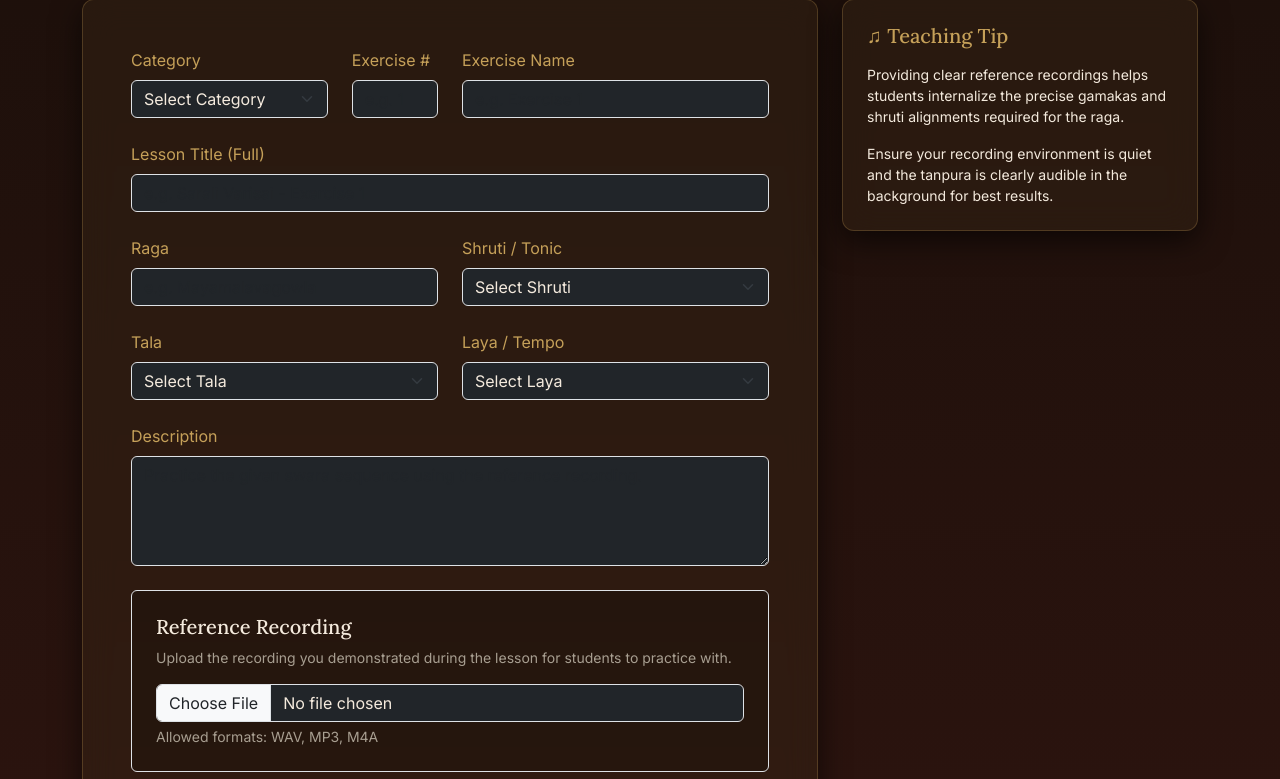
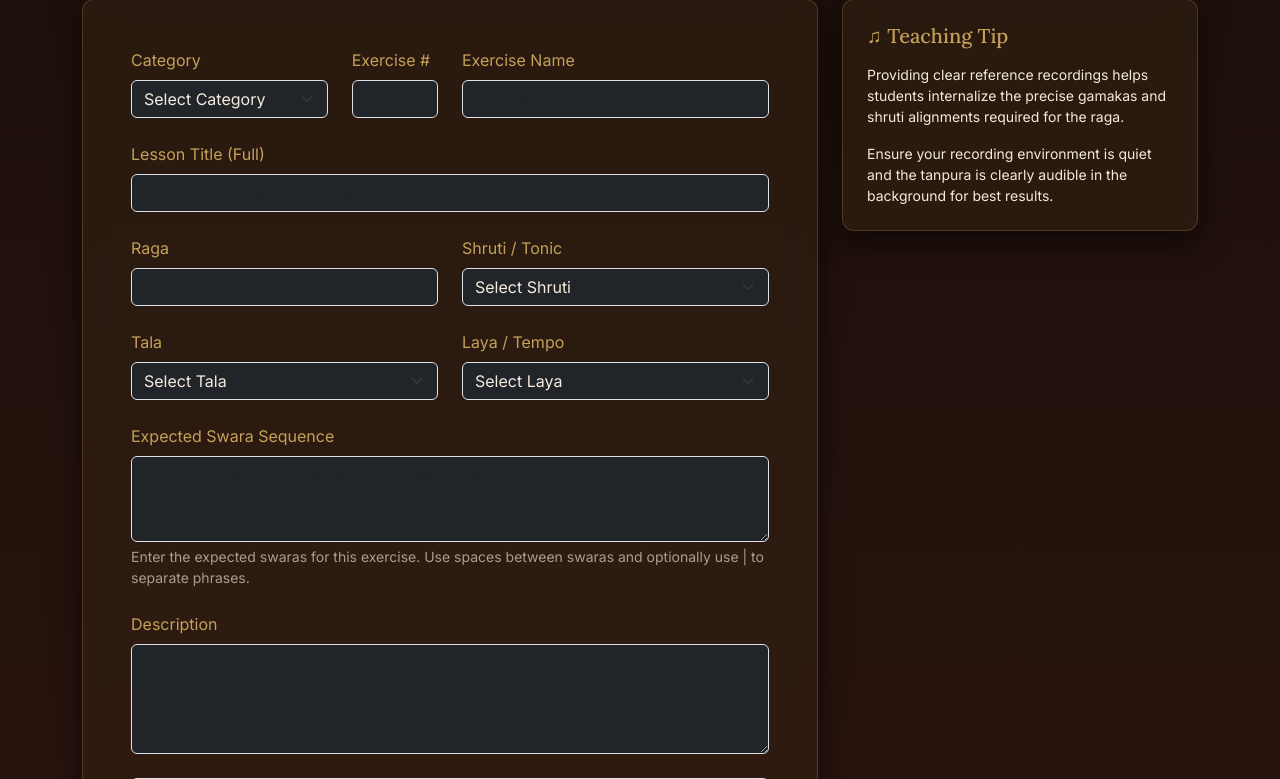
Before and after one commit to pranamya213/AI-Carnatic-Music-Practice, a Flask app: template app/templates/dashboard/teacher_lesson_form.html in a window 1280 px wide. Shown: the part 303-1082 px from the top of the page. Run offline with Flask 3, Linux system fonts and the light colour scheme; the template is opened without the code that fills it, so the values that code supplies are empty; the visitor is signed in with stand-in values (Sample User, id 1).

Commit message:
Add expected swara sequence for lessons

```diff
--- a/app/models/lesson.py
+++ b/app/models/lesson.py
@@ -19,6 +19,7 @@ class Lesson(db.Model):
     exercise_number = db.Column(db.Integer, nullable=True)
 
     description = db.Column(db.Text, nullable=True)
+    expected_swara_sequence = db.Column(db.Text, nullable=True)
     reference_audio_filename = db.Column(db.String(255), nullable=True)
 
     # Phase 5: Audio Processing Metadata
--- a/app/routes/dashboard.py
+++ b/app/routes/dashboard.py
@@ -121,6 +121,12 @@ def create_lesson():
         laya = request.form.get('laya')
         description = request.form.get('description')
 
+        expected_swara_sequence = request.form.get('expected_swara_sequence')
+        if expected_swara_sequence:
+            expected_swara_sequence = expected_swara_sequence.strip()
+        else:
+            expected_swara_sequence = None
+
         file = request.files.get('reference_audio')
         filename = None
 
@@ -148,6 +154,7 @@ def create_lesson():
             tala=tala,
             laya=laya,
             description=description,
+            expected_swara_sequence=expected_swara_sequence,
             reference_audio_filename=filename
         )
 
@@ -217,6 +224,12 @@ def edit_lesson(lesson_id):
         lesson.tala = request.form.get('tala')
         lesson.laya = request.form.get('laya')
         lesson.description = request.form.get('description')
+
+        expected_swara_sequence = request.form.get('expected_swara_sequence')
+        if expected_swara_sequence:
+            lesson.expected_swara_sequence = expected_swara_sequence.strip()
+        else:
+            lesson.expected_swara_sequence = None
 
         file = request.files.get('reference_audio')
         if file and file.filename != '':
--- a/app/templates/dashboard/teacher_lesson_form.html
+++ b/app/templates/dashboard/teacher_lesson_form.html
@@ -85,9 +85,16 @@
                         </div>
 
                         <div class="mb-4">
+                            <label for="expected_swara_sequence" class="form-label text-gold">Expected Swara Sequence</label>
+                            <textarea class="form-control bg-dark text-cream border-gold-muted" id="expected_swara_sequence" name="expected_swara_sequence" rows="3"
+                                      placeholder="e.g. Sa Ri Ga Ma | Ri Ga Ma Pa | Ga Ma Pa Da | Ma Pa Da Ni">{{ lesson.expected_swara_sequence if lesson and lesson.expected_swara_sequence else '' }}</textarea>
+                            <div class="form-text text-muted-custom">Enter the expected swaras for this exercise. Use spaces between swaras and optionally use | to separate phrases.</div>
+                        </div>
+
+                        <div class="mb-4">
                             <label for="description" class="form-label text-gold">Description</label>
                             <textarea class="form-control bg-dark text-cream border-gold-muted" id="description" name="description" rows="4"
-                                      placeholder="Practice the given swara sequence using the reference recording.">{{ lesson.description if lesson else '' }}</textarea>
+                                      placeholder="Practice the given swara sequence using the reference recording.">{{ lesson.description if lesson and lesson.description else '' }}</textarea>
                         </div>
 
                         <div class="mb-5 p-4 border border-gold-muted rounded" style="background: rgba(0,0,0,0.2);">
```
Also changed, not shown: app/templates/dashboard/lesson_details.html (+11 -0 lines), migrate_10.py (added, +20 -0 lines).
